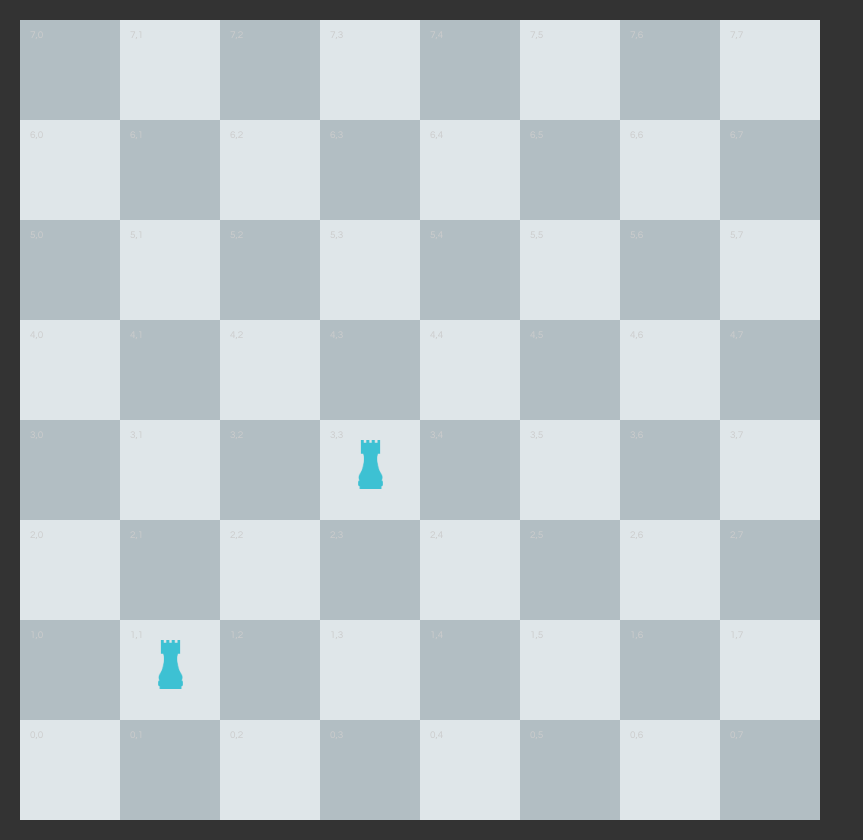
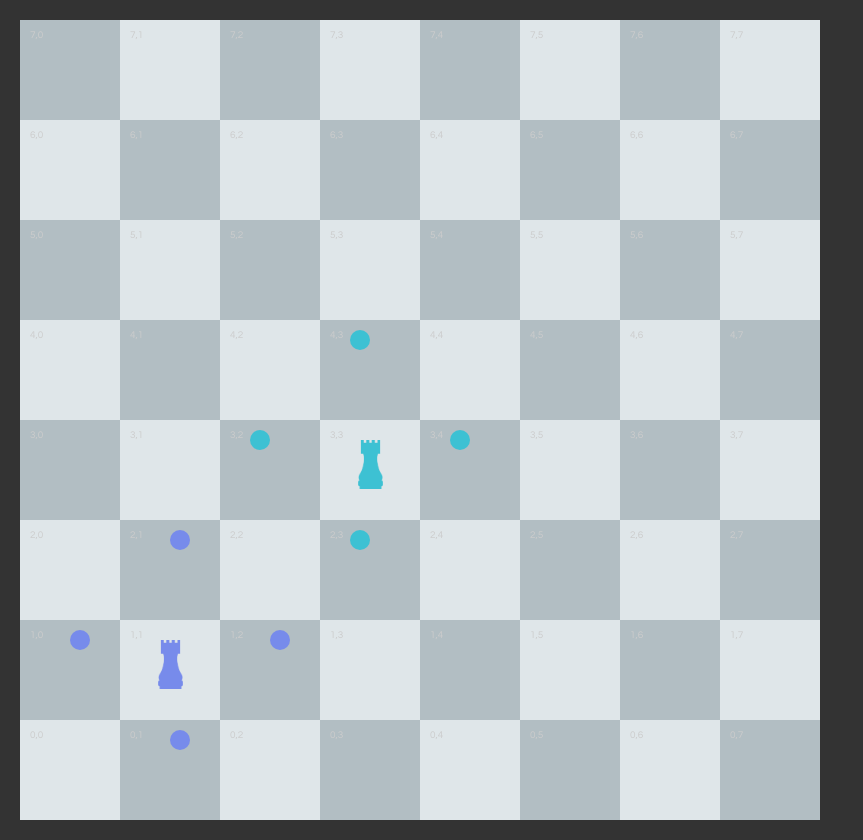
Before and after one commit to joellewenstein/kriegspiel, a React app in the folder kriegspiel/: page / in a window 1280 px wide. Shown: the whole page, without its empty margins (0-863 px from the left). Built offline with nearby package versions, Linux system fonts and the light colour scheme.

Commit message:
show threat squares

```diff
--- a/kriegspiel/src/index.css
+++ b/kriegspiel/src/index.css
@@ -50,3 +50,21 @@ body {
 .piece.active {
   border: 1px solid #ff0000;
 }
+
+.threatIndicator {
+  width: 20px;
+  height: 20px;
+  border-radius: 20px;
+  position: absolute;
+  top: 0;
+}
+
+.threatIndicator.white {
+  background: #778beb;
+  left: 40px;
+}
+
+.threatIndicator.black {
+  background: #3dc1d3;
+  left: 20px;
+}
--- a/kriegspiel/src/index.js
+++ b/kriegspiel/src/index.js
@@ -12,12 +12,12 @@ class Piece extends React.Component {
   }
 
   render() {
-    if (this.props.team === "black" && this.props.type === "rook") {
+    if (this.props.type === "rook") {
       return (
         <div onClick={() => this.setState({ isActive: !this.state.isActive })}>
           <img
             className={"piece " + (this.state.isActive ? "active" : "")}
-            src="rook-black.png"
+            src={`rook-${this.props.team}.png`}
           />
         </div>
       );
@@ -33,12 +33,57 @@ Piece.propTypes = {
 };
 
 class Square extends React.Component {
+  getThreatSquares(piece) {
+    // returns array of [x,y] coordinates
+
+    let pieceX = piece.props.positionX;
+    let pieceY = piece.props.positionY;
+
+    if (piece.props.type === "rook") {
+      return [
+        [pieceX, pieceY + 1],
+        [pieceX, pieceY - 1],
+        [pieceX + 1, pieceY],
+        [pieceX - 1, pieceY]
+      ];
+    }
+
+    return [];
+  }
+
+  getThreatColors() {
+    let shouldShowBlackThreat = false;
+    let shouldShowWhiteThreat = false;
+
+    for (var i = 0; i < this.props.pieces.length; i++) {
+      let piece = this.props.pieces[i];
+      let threatSquares = this.getThreatSquares(piece);
+
+      console.log(threatSquares);
+
+      for (var k = 0; k < threatSquares.length; k++) {
+        let threatSquare = threatSquares[k];
+
+        if (
+          this.props.x === threatSquare[0] &&
+          this.props.y === threatSquare[1]
+        ) {
+          if (piece.props.team === "black") {
+            shouldShowBlackThreat = true;
+          } else if (piece.props.team === "white") {
+            shouldShowWhiteThreat = true;
+          }
+        }
+      }
+    }
+
+    return [shouldShowBlackThreat, shouldShowWhiteThreat];
+  }
+
   getMyPiece() {
     let myPiece = null;
 
-    var arrayLength = this.props.pieces.length;
-
-    for (var i = 0; i < arrayLength; i++) {
+    for (var i = 0; i < this.props.pieces.length; i++) {
       let piece = this.props.pieces[i];
 
       if (
@@ -58,6 +103,10 @@ class Square extends React.Component {
 
     var myPiece = this.getMyPiece();
 
+    let threatColors = this.getThreatColors();
+    let blackThreat = threatColors[0];
+    let whiteThreat = threatColors[1];
+
     return (
       <div
         onClick={() => this.props.onSquareClicked(this.props.x, this.props.y)}
@@ -65,6 +114,8 @@ class Square extends React.Component {
       >
         <div className="identifier">
           {this.props.x},{this.props.y}
+          {blackThreat && <div className="threatIndicator black" />}
+          {whiteThreat && <div className="threatIndicator white" />}
         </div>
         {myPiece}
       </div>
@@ -78,7 +129,7 @@ class Board extends React.Component {
     this.state = {
       pieces: [
         <Piece type="rook" team="black" positionX={3} positionY={3} />,
-        <Piece type="rook" team="black" positionX={1} positionY={1} />
+        <Piece type="rook" team="white" positionX={1} positionY={1} />
       ],
       moveStartX: null,
       moveStartY: null
```
